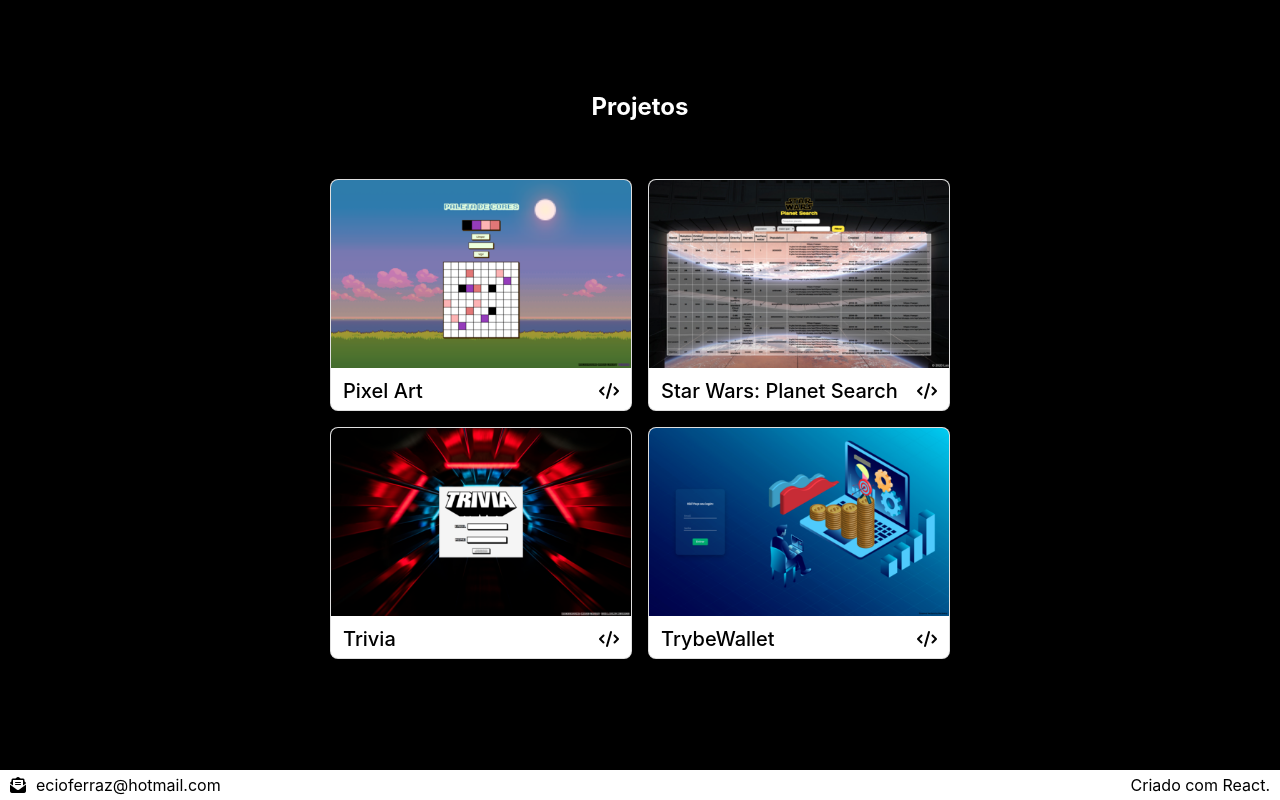
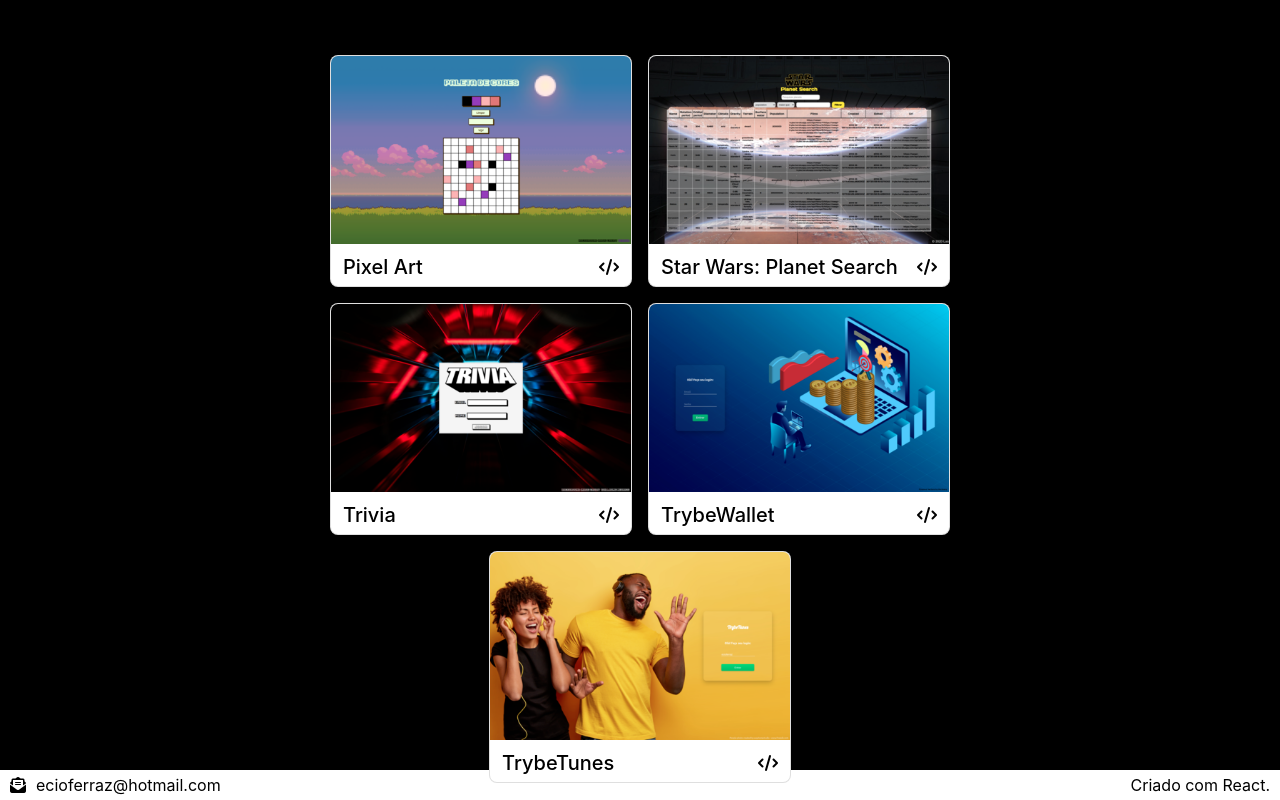
Before and after one commit to ecioferraz/ecioferraz.github.io, a React (Create React App) app: page / in a window 1280 px wide. Shown: the part 1630-2430 px from the top of the page. Built offline with nearby package versions, Linux system fonts and the light colour scheme.

Commit message:
trybetunes

```diff
--- a/src/components/Projects.jsx
+++ b/src/components/Projects.jsx
@@ -6,6 +6,7 @@ import pixelArt from '../images/pixel-art.png';
 import starWars from '../images/star-wars.png';
 import trivia from '../images/trivia.png';
 import trybeWallet from '../images/trybewallet.png';
+import trybeTunes from '../images/trybetunes.png';
 
 export default function Projects () {
   return (
@@ -36,6 +37,12 @@ export default function Projects () {
           title="TrybeWallet"
           githubURL="https://github.com/ecioferraz/trybe-trybewallet-project"
         />
+        <ProjectsCard
+          projectURL="https://ecioferraz.github.io/trybe-trybetunes-project/"
+          src={ trybeTunes }
+          title="TrybeTunes"
+          githubURL="https://github.com/ecioferraz/trybe-trybetunes-project"
+        />
       </section>
     </section>
   );
--- a/src/components/styles/Header.css
+++ b/src/components/styles/Header.css
@@ -4,7 +4,7 @@ header {
   color:rgb(255, 255, 255);
   display: flex;
   justify-content: center;
-  padding: 1em 0 1em 0;
+  padding: 1em 0;
   position: fixed;
   width: 100%;
 };
```
Also changed, not shown: src/images/trybetunes.png (added), 2 other files (tests, documents, lock files or other folders).
